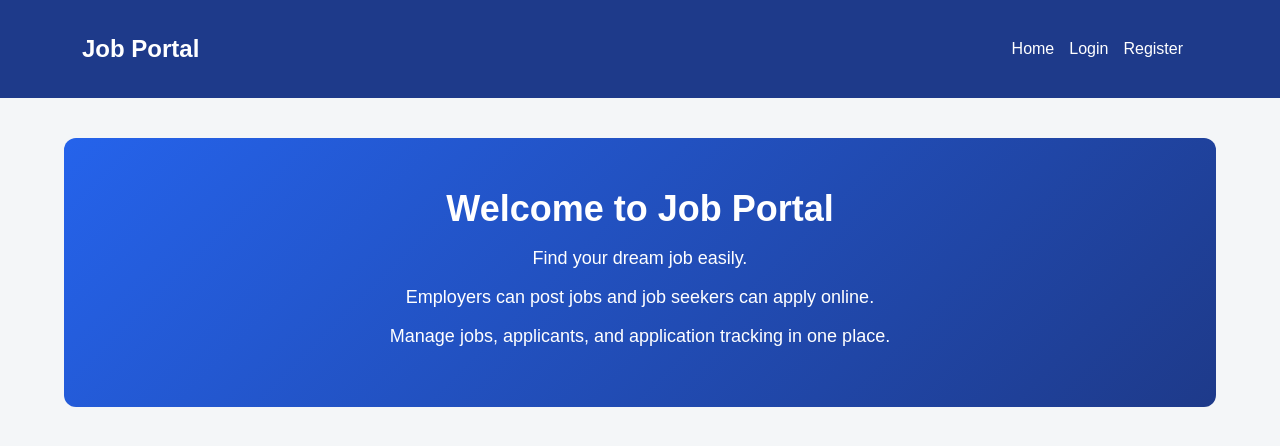
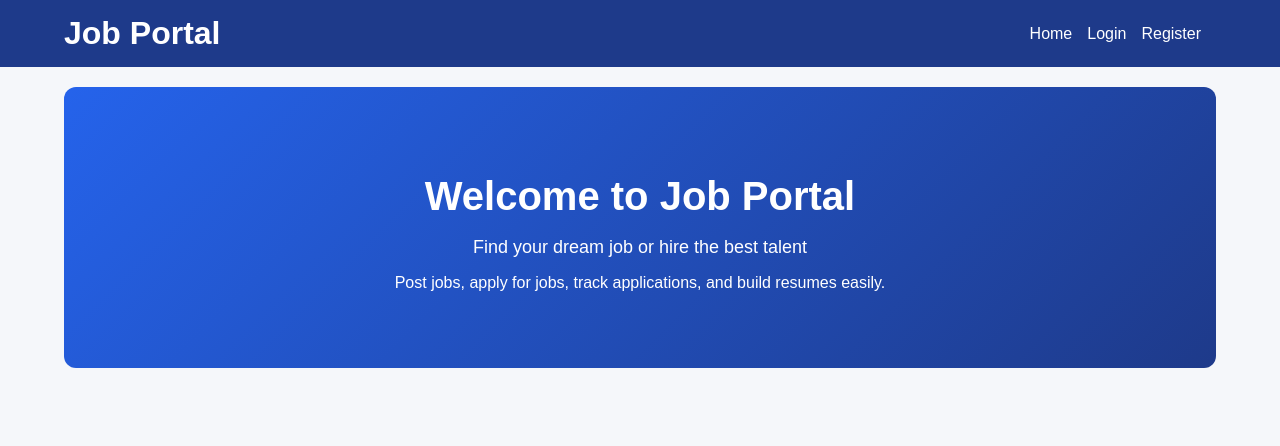
Before and after one commit to divya29113/jobportal-mern, a React (Vite) app in the folder client/: page / in a window 1280 px wide. Shown: the top 446 px of the page. Built offline with nearby package versions, Linux system fonts and the light colour scheme.

Commit message:
Resume download function added

```diff
--- a/client/package.json
+++ b/client/package.json
@@ -11,6 +11,8 @@
   },
   "dependencies": {
     "axios": "^1.13.6",
+    "html2canvas": "^1.4.1",
+    "jspdf": "^4.2.1",
     "react": "^19.2.4",
     "react-dom": "^19.2.4",
     "react-router-dom": "^7.13.1"
--- a/client/src/App.jsx
+++ b/client/src/App.jsx
@@ -10,6 +10,7 @@ import Applicants from "./pages/Applicants";
 import Login from "./pages/Login";
 import Register from "./pages/Register";
 import MyApplications from "./pages/MyApplications";
+import ResumeBuilder from "./pages/ResumeBuilder";
 
 function App() {
   return (
@@ -24,8 +25,9 @@ function App() {
          <Route path="/jobs" element={<Jobs />} />
          <Route path="/postjob" element={<PostJob />} />
          <Route path="/myjobs" element={<MyJobs />} />
-         <Route path="/applicants" element={<Applicants />} />
+         <Route path="/applicants/:jobId" element={<Applicants />} />
          <Route path="/myapplications" element={<MyApplications />} />
+         <Route path="/resume" element={<ResumeBuilder />} />
        </Routes>
       </div>
     </Router>
--- a/client/src/components/Navbar.jsx
+++ b/client/src/components/Navbar.jsx
@@ -23,9 +23,10 @@ function Navbar() {
           alignItems: "center"
         }}
       >
-        <h1>Job Portal</h1>
+        <h1 style={{ margin: 0 }}>Job Portal</h1>
 
         <div>
+          {/* Always visible */}
           <Link
             to="/"
             style={{ color: "white", marginRight: "15px", textDecoration: "none" }}
@@ -33,6 +34,7 @@ function Navbar() {
             Home
           </Link>
 
+          {/* Not logged in */}
           {!token && (
             <>
               <Link
@@ -51,6 +53,7 @@ function Navbar() {
             </>
           )}
 
+          {/* Jobseeker Menu */}
           {token && role === "jobseeker" && (
             <>
               <Link
@@ -65,6 +68,13 @@ function Navbar() {
                 style={{ color: "white", marginRight: "15px", textDecoration: "none" }}
               >
                 My Applications
+              </Link>
+
+              <Link
+                to="/resume"
+                style={{ color: "white", marginRight: "15px", textDecoration: "none" }}
+              >
+                Resume Builder
               </Link>
 
               <button
@@ -82,6 +92,8 @@ function Navbar() {
               </button>
             </>
           )}
+
+          {/* Employer Menu */}
           {token && role === "employer" && (
   <>
     <Link
@@ -96,13 +108,6 @@ function Navbar() {
       style={{ color: "white", marginRight: "15px", textDecoration: "none" }}
     >
       My Jobs
-              </Link>
-
-              <Link
-                to="/applicants"
-                style={{ color: "white", marginRight: "15px", textDecoration: "none" }}
-              >
-                Applicants
     </Link>
 
     <button
--- a/client/src/index.css
+++ b/client/src/index.css
@@ -1,74 +1,83 @@
 body {
   margin: 0;
-  font-family: Arial, Helvetica, sans-serif;
-  background: #f4f6f8;
+  font-family: Arial, sans-serif;
+  background: #f5f7fa;
 }
 
-h1, h2, h3 {
-  margin: 0;
+/* Navbar */
+.navbar {
+  background: #1e3a8a;
+  color: white;
+  padding: 15px 0;
 }
 
 .container {
   width: 90%;
   margin: auto;
+}
+
+/* Page Layout */
+.page-section {
   padding: 20px;
 }
 
-.navbar {
-  background: #1e3a8a;
-  color: white;
-  padding: 15px 20px;
+/* Form Card */
+.form-card {
+  background: white;
+  padding: 20px;
+  border-radius: 10px;
+  width: 350px;
+  margin: auto;
+  box-shadow: 0px 4px 10px rgba(0,0,0,0.1);
 }
 
-.navbar h1 {
-  font-size: 24px;
+.form-card input,
+.form-card textarea,
+.form-card select {
+  width: 100%;
+  padding: 10px;
+  margin-bottom: 10px;
+  border-radius: 6px;
+  border: 1px solid #ccc;
 }
 
-.job-card {
-  background: white;
-  border: 1px solid #ddd;
-  border-radius: 10px;
-  padding: 15px;
-  margin: 15px 0;
-  box-shadow: 0 2px 6px rgba(0,0,0,0.08);
-}
-
-button {
+.form-card button {
+  width: 100%;
+  padding: 10px;
   background: #2563eb;
   color: white;
   border: none;
-  padding: 8px 14px;
   border-radius: 6px;
   cursor: pointer;
 }
 
-button:hover {
-  background: #1d4ed8;
+.form-card button:hover {
+  background: #1e40af;
 }
 
-input, textarea {
-  width: 100%;
-  padding: 10px;
-  margin: 8px 0;
-  border: 1px solid #ccc;
-  border-radius: 6px;
-  box-sizing: border-box;
-}
-.hero {
-  background: linear-gradient(135deg, #2563eb, #1e3a8a);
-  color: white;
-  padding: 50px 30px;
-  border-radius: 12px;
-  text-align: center;
-  margin-top: 20px;
+/* Job Card */
+.job-card {
+  background: white;
+  padding: 15px;
+  margin: 15px;
+  border-radius: 10px;
+  box-shadow: 0px 3px 8px rgba(0,0,0,0.1);
+  transition: 0.3s;
 }
 
-.hero h1 {
-  font-size: 36px;
-  margin-bottom: 15px;
+.job-card:hover {
+  transform: scale(1.02);
 }
 
-.hero p {
-  font-size: 18px;
-  margin-bottom: 10px;
+.job-card button {
+  background: green;
+  color: white;
+  padding: 8px;
+  border: none;
+  border-radius: 5px;
+  cursor: pointer;
 }
+
+.job-card button:hover {
+  background: darkgreen;
+}
--- a/client/src/pages/Applicants.jsx
+++ b/client/src/pages/Applicants.jsx
@@ -1,13 +1,26 @@
-import { useState } from "react";
+import { useEffect, useState } from "react";
 import axios from "axios";
+import { useParams } from "react-router-dom";
 
 function Applicants() {
-  const [jobId, setJobId] = useState("");
+  const { jobId } = useParams();
   const [applicants, setApplicants] = useState([]);
 
-  const fetchApplicants = async () => {
+  const updateStatus = async (applicationId, status) => {
     try {
       const token = localStorage.getItem("token");
+
+      await axios.put(
+        `http://localhost:5000/api/applications/status/${applicationId}`,
+        { status },
+        {
+          headers: {
+            Authorization: `Bearer ${token}`,
+          },
+        }
+      );
+
+      alert("Application status updated");
 
       const res = await axios.get(
         `http://localhost:5000/api/applications/job/${jobId}`,
@@ -21,48 +34,37 @@ function Applicants() {
       setApplicants(res.data);
     } catch (error) {
       console.log(error);
-      alert("Error fetching applicants");
-    }
-  };
-
-  const updateStatus = async (applicationId, status) => {
-    try {
-      const token = localStorage.getItem("token");
-
-      const res = await axios.put(
-        `http://localhost:5000/api/applications/status/${applicationId}`,
-        { status },
-        {
-          headers: {
-            Authorization: `Bearer ${token}`,
-          },
-        }
-      );
-
-      alert(res.data.message);
-
-      // refresh applicants after status update
-      fetchApplicants();
-    } catch (error) {
-      console.log(error);
       alert("Error updating status");
     }
   };
 
+  useEffect(() => {
+    const fetchApplicantsData = async () => {
+      try {
+        const token = localStorage.getItem("token");
+
+        const res = await axios.get(
+          `http://localhost:5000/api/applications/job/${jobId}`,
+          {
+            headers: {
+              Authorization: `Bearer ${token}`,
+            },
+          }
+        );
+
+        setApplicants(res.data);
+      } catch (error) {
+        console.log(error);
+        alert("Error fetching applicants");
+      }
+    };
+
+    fetchApplicantsData();
+  }, [jobId]);
+
   return (
     <div>
       <h2>View Applicants</h2>
-
-      <div className="job-card">
-        <input
-          type="text"
-          placeholder="Enter Job ID"
-          value={jobId}
-          onChange={(e) => setJobId(e.target.value)}
-        />
-
-        <button onClick={fetchApplicants}>Get Applicants</button>
-      </div>
 
       {applicants.length === 0 ? (
         <p>No applicants found</p>
@@ -73,13 +75,31 @@ function Applicants() {
             <p><b>Email:</b> {app.applicant.email}</p>
             <p><b>Status:</b> {app.status}</p>
 
-            <button onClick={() => updateStatus(app._id, "accepted")}>
+            <button
+              onClick={() => updateStatus(app._id, "accepted")}
+              style={{
+                background: "green",
+                color: "white",
+                border: "none",
+                padding: "8px 12px",
+                borderRadius: "6px",
+                cursor: "pointer",
+                marginRight: "10px"
+              }}
+            >
               Accept
             </button>
 
             <button
               onClick={() => updateStatus(app._id, "rejected")}
-              style={{ marginLeft: "10px", background: "#dc2626" }}
+              style={{
+                background: "#dc2626",
+                color: "white",
+                border: "none",
+                padding: "8px 12px",
+                borderRadius: "6px",
+                cursor: "pointer"
+              }}
             >
               Reject
             </button>
--- a/client/src/pages/Home.jsx
+++ b/client/src/pages/Home.jsx
@@ -1,10 +1,27 @@
 function Home() {
   return (
-    <div className="hero">
-      <h1>Welcome to Job Portal</h1>
-      <p>Find your dream job easily.</p>
-      <p>Employers can post jobs and job seekers can apply online.</p>
-      <p>Manage jobs, applicants, and application tracking in one place.</p>
+    <div
+      className="page-section"
+      style={{
+        textAlign: "center",
+        background: "linear-gradient(135deg, #2563eb, #1e3a8a)",
+        color: "white",
+        padding: "60px 20px",
+        borderRadius: "12px",
+        marginTop: "20px"
+      }}
+    >
+      <h1 style={{ fontSize: "40px", marginBottom: "15px" }}>
+        Welcome to Job Portal
+      </h1>
+
+      <p style={{ fontSize: "18px", marginBottom: "10px" }}>
+        Find your dream job or hire the best talent
+      </p>
+
+      <p style={{ fontSize: "16px" }}>
+        Post jobs, apply for jobs, track applications, and build resumes easily.
+      </p>
     </div>
   );
 }
--- a/client/src/pages/MyApplications.jsx
+++ b/client/src/pages/MyApplications.jsx
@@ -4,6 +4,7 @@ import axios from "axios";
 function MyApplications() {
   const [applications, setApplications] = useState([]);
 
+  useEffect(() => {
     const fetchMyApplications = async () => {
       try {
         const token = localStorage.getItem("token");
@@ -24,7 +25,6 @@ function MyApplications() {
       }
     };
 
-  useEffect(() => {
     fetchMyApplications();
   }, []);
 
--- a/client/src/pages/MyJobs.jsx
+++ b/client/src/pages/MyJobs.jsx
@@ -1,8 +1,10 @@
 import { useEffect, useState } from "react";
 import axios from "axios";
+import { useNavigate } from "react-router-dom";
 
 function MyJobs() {
   const [jobs, setJobs] = useState([]);
+  const navigate = useNavigate();
 
   useEffect(() => {
     const fetchMyJobs = async () => {
@@ -38,6 +40,10 @@ function MyJobs() {
             <p><b>Location:</b> {job.location}</p>
             <p><b>Salary:</b> {job.salary}</p>
             <p><b>Description:</b> {job.description}</p>
+
+            <button onClick={() => navigate(`/applicants/${job._id}`)}>
+              View Applicants
+            </button>
           </div>
         ))
       )}
--- a/client/src/pages/ResumeBuilder.jsx
+++ b/client/src/pages/ResumeBuilder.jsx
@@ -1,4 +1,6 @@
-import { useState } from "react";
+import { useRef, useState } from "react";
+import jsPDF from "jspdf";
+import html2canvas from "html2canvas";
 
 function ResumeBuilder() {
   const [name, setName] = useState("");
@@ -7,6 +9,22 @@ function ResumeBuilder() {
   const [skills, setSkills] = useState("");
   const [education, setEducation] = useState("");
   const [experience, setExperience] = useState("");
+
+  const resumeRef = useRef();
+
+  const downloadPDF = async () => {
+    const input = resumeRef.current;
+
+    const canvas = await html2canvas(input);
+    const imgData = canvas.toDataURL("image/png");
+
+    const pdf = new jsPDF("p", "mm", "a4");
+    const pdfWidth = pdf.internal.pageSize.getWidth();
+    const pdfHeight = (canvas.height * pdfWidth) / canvas.width;
+
+    pdf.addImage(imgData, "PNG", 0, 0, pdfWidth, pdfHeight);
+    pdf.save("resume.pdf");
+  };
 
   return (
     <div className="page-section">
@@ -54,17 +72,25 @@ function ResumeBuilder() {
           onChange={(e) => setExperience(e.target.value)}
           rows="4"
         />
+
+        <button onClick={downloadPDF}>Download Resume as PDF</button>
       </div>
 
-      <div className="job-card">
-        <h2>Resume Preview</h2>
-        <p><b>Name:</b> {name}</p>
-        <p><b>Email:</b> {email}</p>
-        <p><b>Phone:</b> {phone}</p>
-        <p><b>Skills:</b> {skills}</p>
-        <p><b>Education:</b> {education}</p>
-        <p><b>Experience:</b> {experience}</p>
-      </div>
+      <div className="job-card" ref={resumeRef}>
+      <h2 style={{ textAlign: "center" }}>{name}</h2>
+
+      <p><b>Email:</b> {email}</p>
+      <p><b>Phone:</b> {phone}</p>
+
+     <h3>Skills</h3>
+     <p>{skills}</p>
+
+    <h3>Education</h3>
+    <p>{education}</p>
+
+    <h3>Experience</h3>
+    <p>{experience}</p>
+    </div>
     </div>
   );
 }
```
Also changed, not shown: 1 other file (tests, documents, lock files or other folders). Lines whose indentation alone changed are shown as unchanged.
